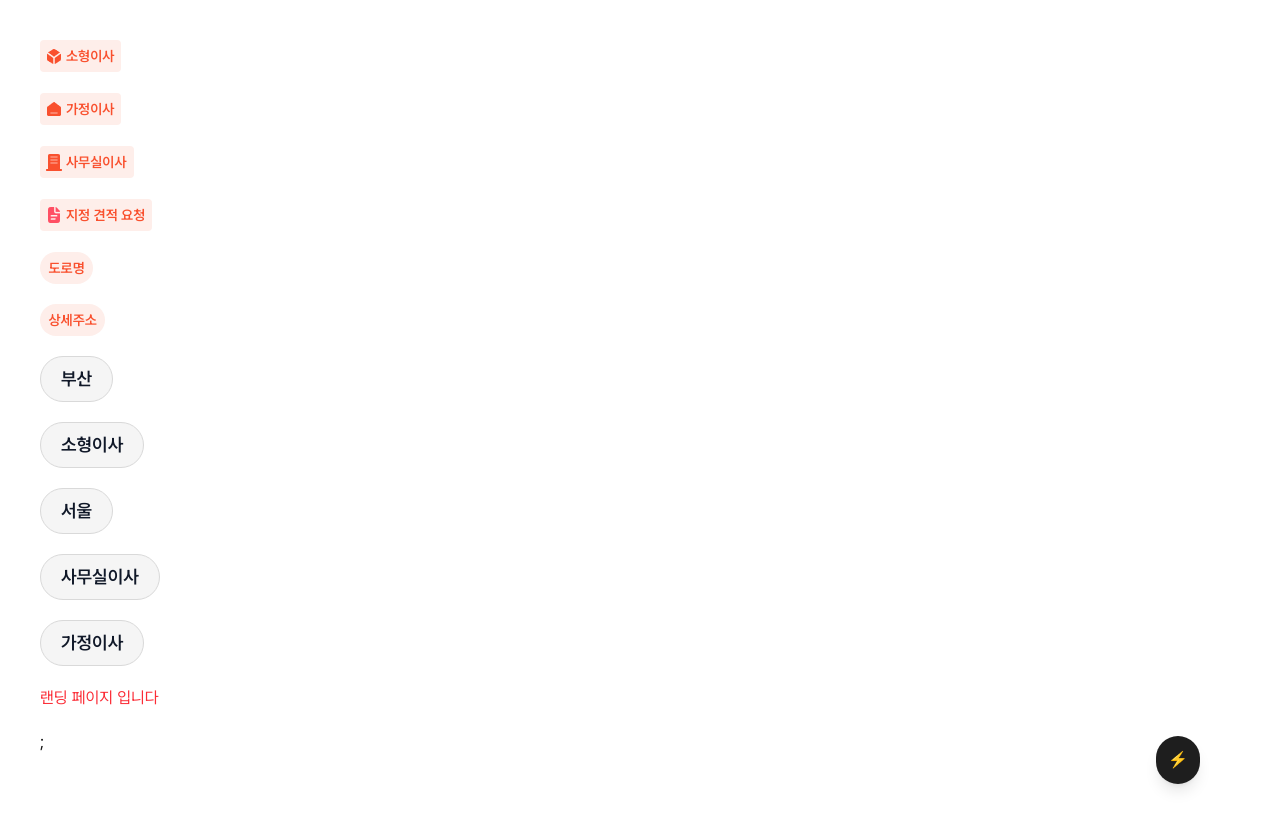
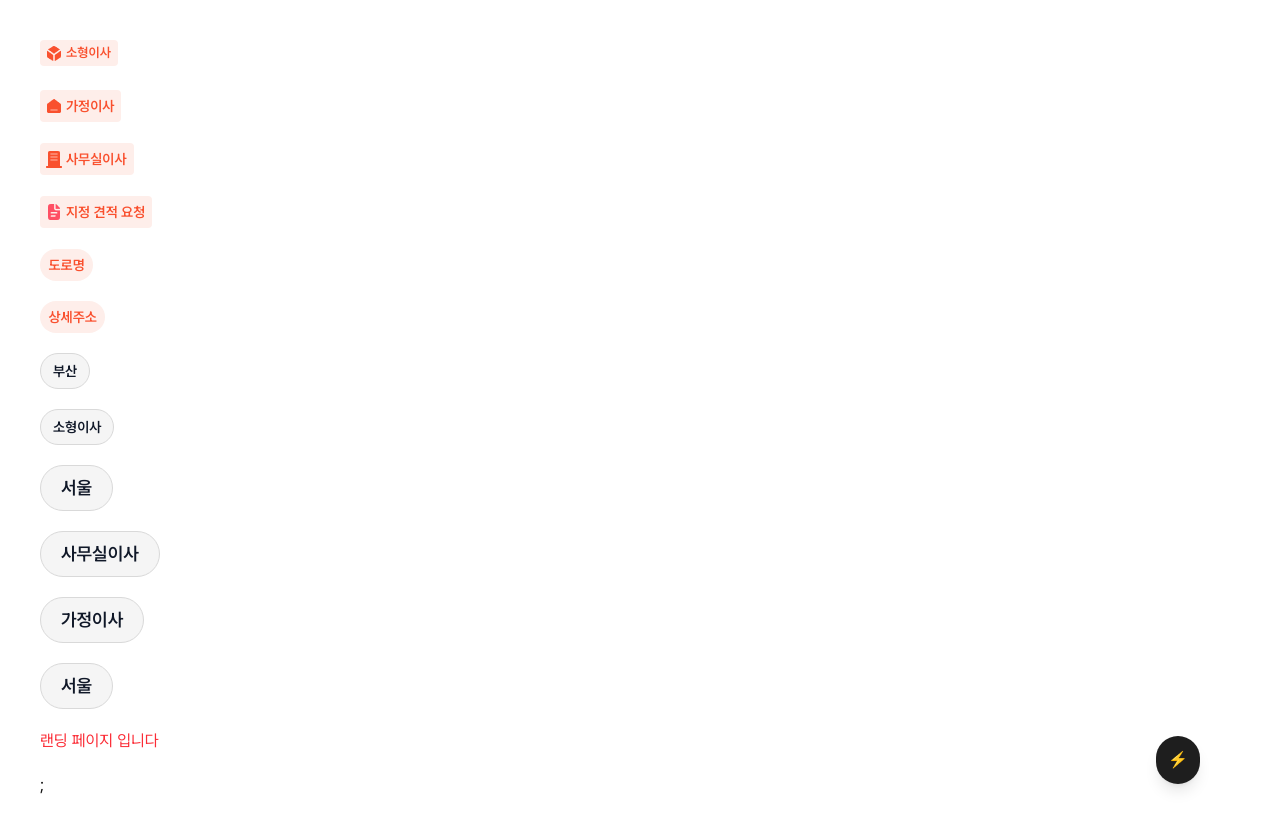
Before and after one commit to WooGie911/Moving_FE, a Next.js app: page / in a window 1280 px wide. Shown: the top 830 px of the page. Before the commit the page ends 800 px from the top, so only its background shows below. Built offline with nearby package versions, Linux system fonts and the light colour scheme.

Commit message:
[#6]chore:랜딩페이지에 테스트용 라벨 제거

```diff
--- a/src/app/page.tsx
+++ b/src/app/page.tsx
@@ -5,17 +5,18 @@ import React from "react";
 const HomePage = () => {
   return (
     <div className="flex flex-col gap-5 px-10 py-10">
-      <MoveTypeLabel type="small" size="responsive" />
-      <MoveTypeLabel type="home" size="responsive" />
+      <MoveTypeLabel type="small" size="sm" />
+      <MoveTypeLabel type="home" size="md" />
       <MoveTypeLabel type="office" size="responsive" />
       <MoveTypeLabel type="document" size="responsive" />
       <CircleTextLabel text="도로명" Clickable={false} />
       <CircleTextLabel text="상세주소" Clickable={false} />
-      <CircleTextLabel text="부산" Clickable={true} size="responsive" />
-      <CircleTextLabel text="소형이사" Clickable={true} size="responsive" />
+      <CircleTextLabel text="부산" Clickable={true} size="sm" />
+      <CircleTextLabel text="소형이사" Clickable={true} size="sm" />
+      <CircleTextLabel text="서울" Clickable={true} size="md" />
+      <CircleTextLabel text="사무실이사" Clickable={true} size="md" />
+      <CircleTextLabel text="가정이사" Clickable={true} size="responsive" />
       <CircleTextLabel text="서울" Clickable={true} size="responsive" />
-      <CircleTextLabel text="사무실이사" Clickable={true} size="responsive" />
-      <CircleTextLabel text="가정이사" Clickable={true} size="responsive" />
       <div className="flex text-red-500">랜딩 페이지 입니다</div>;
     </div>
   );
```
